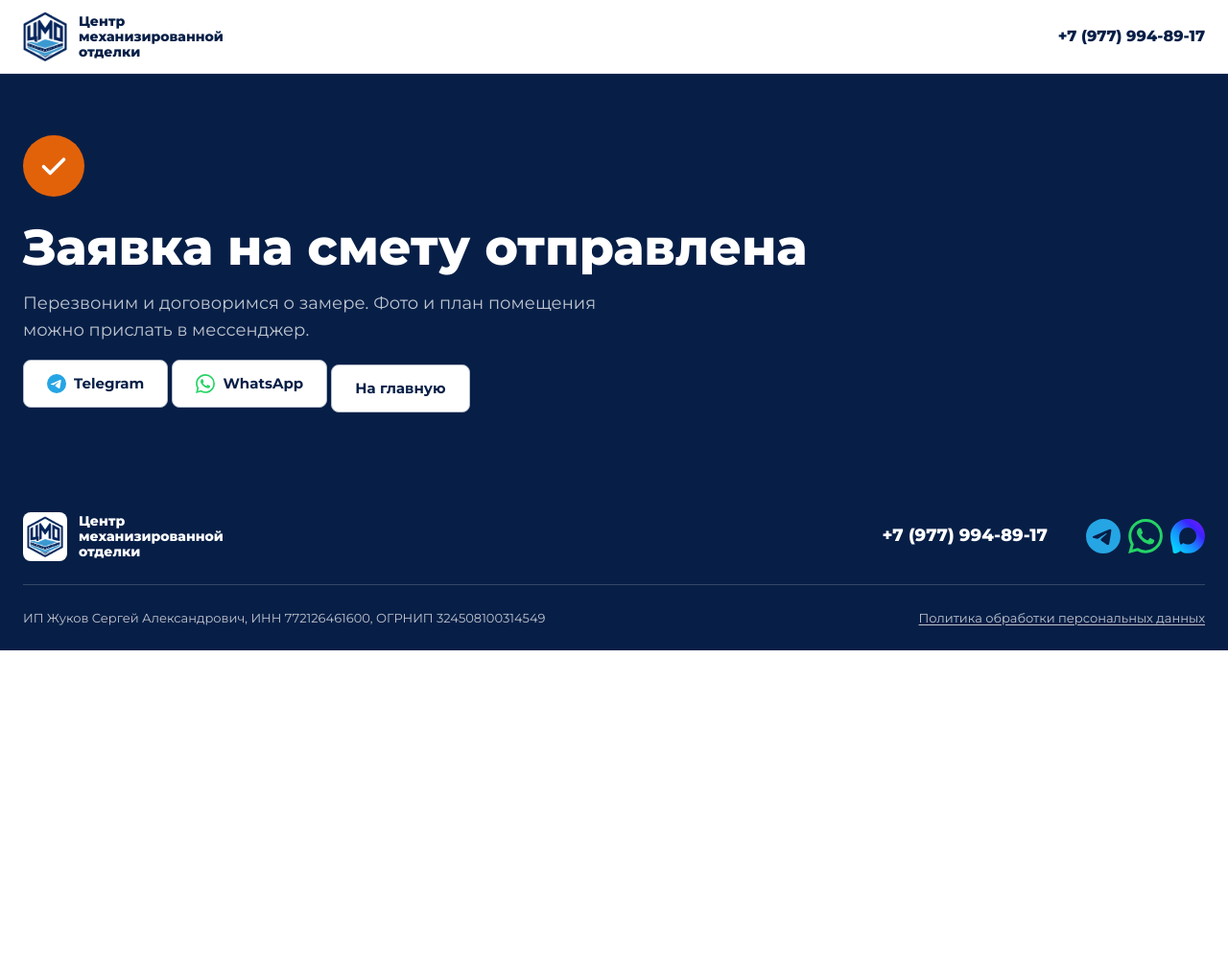
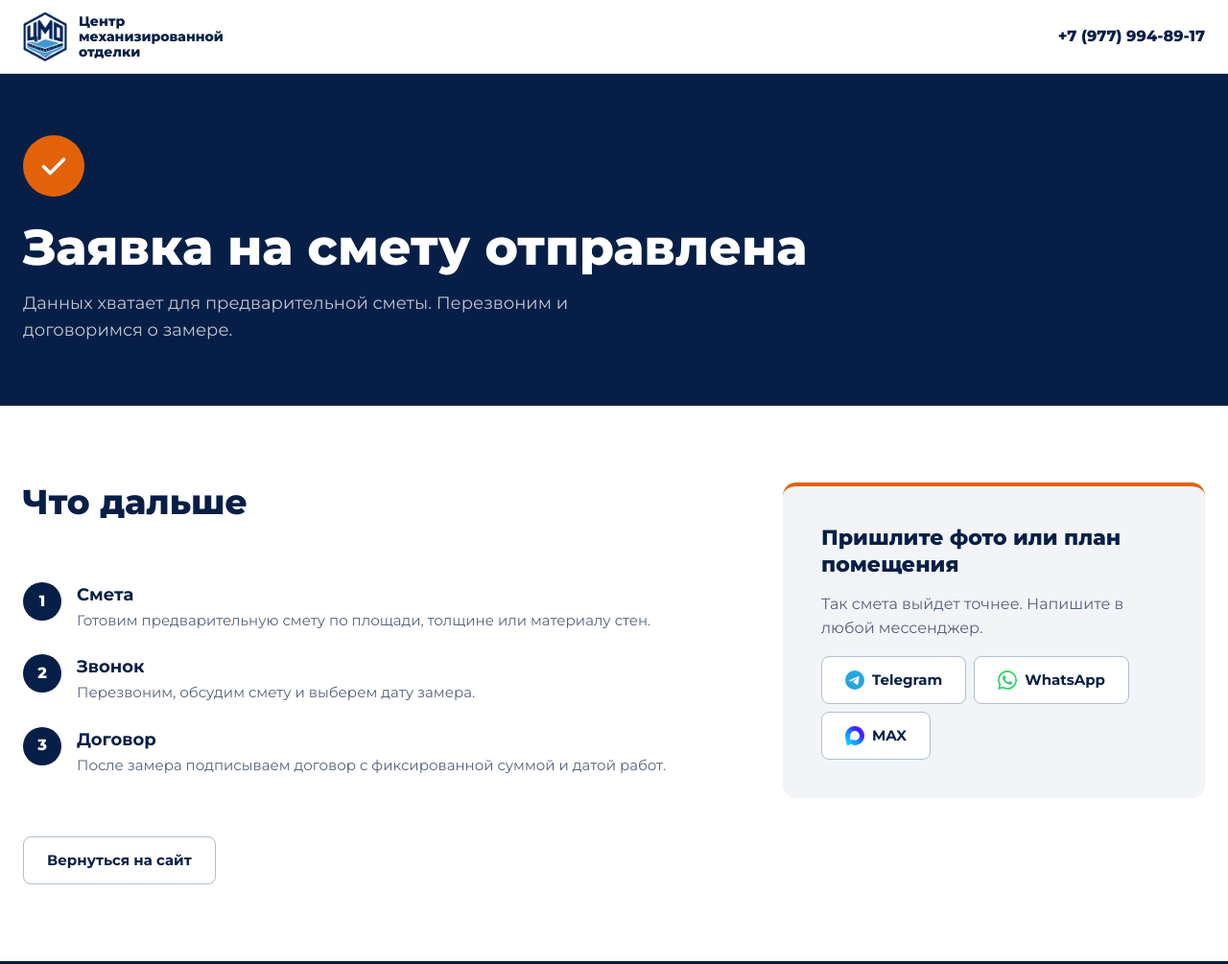
Before and after one commit to TorfinKissed1/cmo24, a plain HTML site: page html/spasibo-dlinnaya.html in a window 1280 px wide. Shown: the top 1005 px of the page at 96% size. Before the commit the page ends 800 px from the top, so only its background shows below. Drawn offline with Linux system fonts and the light colour scheme.

Commit message:
Страницы спасибо: свой итог, шаги что дальше и карточка действия под каждую форму

```diff
--- a/html/spasibo-dlinnaya.html
+++ b/html/spasibo-dlinnaya.html
@@ -7,8 +7,8 @@
   <title>Заявка на смету отправлена | Центр механизированной отделки</title>
   <link rel="icon" href="../img/favicon-48.png" type="image/png">
   <link rel="apple-touch-icon" href="../img/apple-touch-icon.png">
-  <link rel="stylesheet" href="../css/base.css?v=3">
-  <link rel="stylesheet" href="../css/blocks.css?v=3">
+  <link rel="stylesheet" href="../css/base.css?v=4">
+  <link rel="stylesheet" href="../css/blocks.css?v=4">
 </head>
 <body>
 
@@ -22,17 +22,46 @@
   </div>
 </header>
 
-<main class="thanks">
+<main>
+  <section class="thanks">
     <div class="container thanks__inner">
       <svg class="thanks__icon" aria-hidden="true"><use href="../img/icons.svg#check"/></svg>
       <h1 class="thanks__title">Заявка на смету отправлена</h1>
-    <p class="thanks__text">Перезвоним и договоримся о замере. Фото и план помещения можно прислать в мессенджер.</p>
-    <div class="thanks__actions">
+      <p class="thanks__text">Данных хватает для предварительной сметы. Перезвоним и договоримся о замере.</p>
+    </div>
+  </section>
+
+  <section class="section">
+    <div class="container next">
+      <div class="next__steps">
+        <h2 class="section__title">Что дальше</h2>
+        <div class="next__step">
+          <span class="next__number">1</span>
+          <div><h3 class="next__title">Смета</h3><p class="next__text">Готовим предварительную смету по площади, толщине или материалу стен.</p></div>
+        </div>
+        <div class="next__step">
+          <span class="next__number">2</span>
+          <div><h3 class="next__title">Звонок</h3><p class="next__text">Перезвоним, обсудим смету и выберем дату замера.</p></div>
+        </div>
+        <div class="next__step">
+          <span class="next__number">3</span>
+          <div><h3 class="next__title">Договор</h3><p class="next__text">После замера подписываем договор с фиксированной суммой и датой работ.</p></div>
+        </div>
+      </div>
+      <div class="next__card">
+        <h2 class="next__card-title">Пришлите фото или план помещения</h2>
+        <p class="next__card-text">Так смета выйдет точнее. Напишите в любой мессенджер.</p>
+        <div class="next__actions">
           <a class="button button--outline" href="https://t.me/zhukov_serega" target="_blank" rel="noopener" data-goal="click_tg"><img class="button__icon" src="../img/messengers/telegram.svg" width="20" height="20" alt="">Telegram</a>
           <a class="button button--outline" href="https://wa.me/79779948917" target="_blank" rel="noopener" data-goal="click_wa"><img class="button__icon" src="../img/messengers/whatsapp.svg" width="20" height="20" alt="">WhatsApp</a>
-      <a class="button button--outline" href="../">На главную</a>
+          <a class="button button--outline" href="https://max.ru/u/f9LHodD0cOK57oRTaqPjELPti3PkPoSijGbegKc0o6yi1J7AMNEoWh8wfnU" target="_blank" rel="noopener" data-goal="click_max"><img class="button__icon" src="../img/messengers/max.svg" width="20" height="20" alt="">MAX</a>
         </div>
       </div>
+    </div>
+    <div class="container next__back">
+      <a class="button button--outline" href="../">Вернуться на сайт</a>
+    </div>
+  </section>
 </main>
 
 <footer class="footer">
@@ -56,6 +85,6 @@
   </div>
 </footer>
 
-<script src="../js/main.js?v=3" defer></script>
+<script src="../js/main.js?v=4" defer></script>
 </body>
 </html>
```
Also changed, not shown: html/politika.html (+3 -3 lines), html/spasibo-korotkaya.html (+43 -11 lines), html/spasibo-srednyaya.html (+40 -12 lines). Lines whose indentation alone changed are shown as unchanged.
